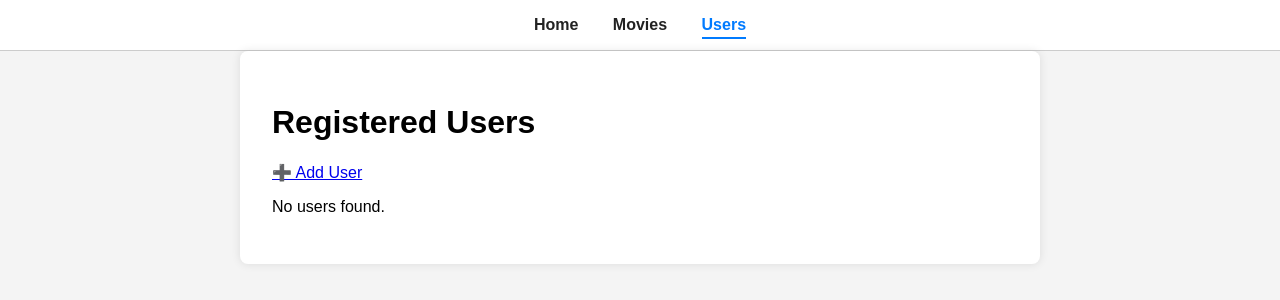
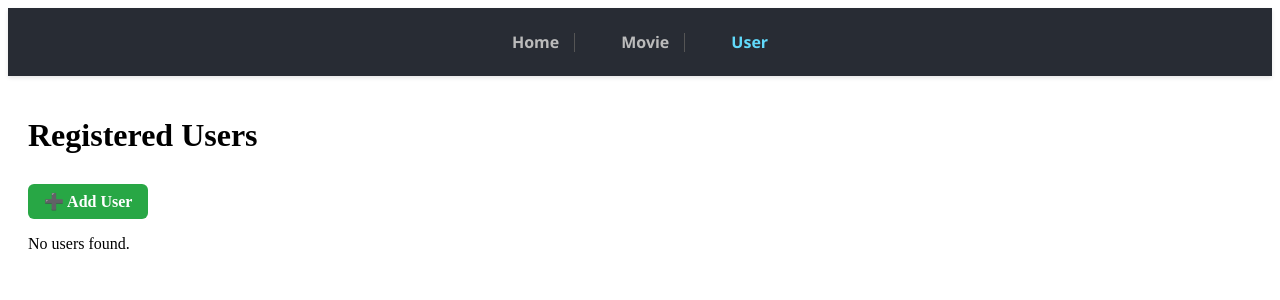
Before and after one commit to mmahnoosh/moviweb_app, a Python web app: template templates/list_users.html in a window 1280 px wide. Shown: the top 300 px of the page. Run offline with Jinja, Linux system fonts and the light colour scheme; the template is opened without the code that fills it, so the values that code supplies are empty.

Commit message:
delete fetch_movie_data.html

```diff
--- a/static/style.css
+++ b/static/style.css
@@ -1,130 +1,172 @@
-/* Base styling for all elements */
-* {
-    box-sizing: border-box;
+/* Header Container */
+.header-container {
+    background-color: #282c34;
+    padding: 15px 0;
+    box-shadow: 0 2px 4px rgba(0,0,0,0.1);
 }
 
-/* Page background and font */
-body {
-    font-family: Arial, sans-serif;
-    margin: 0;
-    padding: 0;
-    background-color: #f4f4f4;
+/* Breadcrumb / Navigation */
+.breadcrumb {
+    display: flex;
+    justify-content: center;
+    gap: 30px;
+    font-family: 'Segoe UI', Tahoma, Geneva, Verdana, sans-serif;
 }
 
-/* Header container */
-.header-container {
-    background-color: #fff;
-    border-bottom: 1px solid #ccc;
-    padding: 1em 0;
+/* Links Styling */
+.breadcrumb a {
+    color: #bbb;
+    text-decoration: none;
+    font-weight: 600;
+    padding: 8px 16px;
+    position: relative;
+    transition: color 0.3s ease;
+}
+
+/* Vertikale Linie zwischen Links, außer beim letzten */
+.breadcrumb a:not(:last-child)::after {
+    content: "";
+    position: absolute;
+    right: 0;
+    top: 25%;
+    height: 50%;
+    width: 1px;
+    background-color: #555;
+}
+
+/* Hover & Aktiver Link */
+.breadcrumb a:hover,
+.breadcrumb a.active {
+    color: #61dafb;
+}
+
+/* Main Content Container */
+.main-container {
+    padding: 20px;
+}
+
+/* Zentrierte Nachricht für die Home-Seite */
+.centered-container {
+    display: flex;
+    justify-content: center;
+    align-items: center;
+    height: calc(100vh - 80px); /* Header abziehen (ca. 60-80px) */
     text-align: center;
 }
 
-/* Breadcrumb navigation */
-.breadcrumb a {
-    margin: 0 15px;
-    text-decoration: none;
-    color: #222;
-    font-weight: bold;
-    padding-bottom: 4px;
+.message-box {
+    font-size: 2rem;
+    color: #282c34;
+    font-weight: 700;
+    max-width: 600px;
+    line-height: 1.3;
 }
 
-.breadcrumb a.active {
-    color: #007BFF;
-    border-bottom: 2px solid #007BFF;
+/* Grid für Movie-Karten */
+.movie-grid {
+    display: grid;
+    grid-template-columns: repeat(auto-fill, minmax(220px, 1fr));
+    gap: 1.5em;
+    margin-top: 2em;
 }
 
-/* Main content container */
-.main-container {
-    padding: 2em;
-    max-width: 800px;
-    margin: 0 auto;
+/* Karten-Stil (bereits bei dir vorhanden, hier zur Sicherheit) */
+.card {
     background-color: #fff;
-    border-radius: 8px;
-    box-shadow: 0 0 10px rgba(0,0,0,0.1);
+    border-radius: 10px;
+    box-shadow: 0 2px 8px rgba(0,0,0,0.1);
+    padding: 1em;
+    text-align: center;
+    display: flex;
+    flex-direction: column;
+    justify-content: space-between;
+    transition: transform 0.2s ease, box-shadow 0.2s ease;
 }
 
-/* Form styles */
-form {
-    margin-bottom: 2em;
+.card:hover {
+    transform: translateY(-4px);
+    box-shadow: 0 4px 12px rgba(0,0,0,0.15);
 }
 
-label {
-    display: block;
-    margin-bottom: 0.5em;
-    font-weight: bold;
+.card img {
+    width: 100%;
+    height: auto;
+    max-height: 300px;
+    border-radius: 8px;
+    object-fit: cover;
+    margin-bottom: 1em;
 }
 
-input[type="text"] {
-    width: 100%;
-    padding: 0.7em;
-    margin-bottom: 1em;
-    border: 1px solid #ccc;
-    border-radius: 5px;
+.button {
+    padding: 0.5em 1em;
+    margin-top: 0.5em;
+    border: none;
+    border-radius: 6px;
+    font-weight: bold;
+    cursor: pointer;
+    display: inline-block;
+    text-decoration: none;
+    color: #fff;
+    background-color: #28a745; /* grün */
+    transition: background-color 0.2s ease;
 }
 
-/* Button styles */
-.button {
-    border: none;
-    padding: 0.6em 1.2em;
-    border-radius: 5px;
-    cursor: pointer;
-    text-decoration: none;
-    color: white;
-    display: inline-block;
-    margin: 0 0.3em 1em 0;
+.button:hover {
+    background-color: #218838;
 }
 
-/* Primary action button */
-.button-primary {
-    background-color: #007BFF;
+/* User Grid - gleich wie Movie Grid */
+.user-grid {
+    display: grid;
+    grid-template-columns: repeat(auto-fill, minmax(220px, 1fr));
+    gap: 1.5em;
+    margin-top: 1em;
 }
 
-.button-primary:hover {
-    background-color: #0056b3;
+/* Karten (bereits vorhanden, ggf. ergänzen) */
+.card {
+    background-color: #fff;
+    border-radius: 10px;
+    box-shadow: 0 2px 8px rgba(0,0,0,0.1);
+    padding: 1em;
+    text-align: center;
+    display: flex;
+    flex-direction: column;
+    justify-content: space-between;
+    transition: transform 0.2s ease, box-shadow 0.2s ease;
 }
 
-/* Danger/Destructive action button */
+.card:hover {
+    transform: translateY(-4px);
+    box-shadow: 0 4px 12px rgba(0,0,0,0.15);
+}
+
+/* Buttons (bereits in deinem CSS vorhanden, hier nochmal zur Sicherheit) */
+.button {
+    padding: 0.5em 1em;
+    margin-top: 0.5em;
+    border: none;
+    border-radius: 6px;
+    font-weight: bold;
+    cursor: pointer;
+    display: inline-block;
+    text-decoration: none;
+    color: #fff;
+    transition: background-color 0.2s ease;
+}
+
+.button-success {
+    background-color: #28a745;
+}
+
+.button-success:hover {
+    background-color: #218838;
+}
+
 .button-danger {
-    background-color: #d9534f;
+    background-color: #dc3545;
 }
 
 .button-danger:hover {
-    background-color: #c9302c;
+    background-color: #c82333;
 }
-
-/* Error message styling */
-.error {
-    color: red;
-    margin-top: 1em;
-}
-
-/* Movie information block */
-.movie-info {
-    margin-top: 2em;
-}
-
-.movie-info h2 {
-    margin-bottom: 0.5em;
-}
-
-.movie-poster {
-    max-width: 200px;
-    margin-top: 1em;
-    border-radius: 5px;
-    box-shadow: 0 2px 4px rgba(0,0,0,0.1);
-}
-
-/* User ID display */
-.user-id {
-    font-size: 0.9em;
-    color: #666;
-    margin-top: 1em;
-}
-
-/* Grid layout for user cards */
-.user-grid {
-    display: grid;
-    grid-template-columns: repeat(auto-fit, minmax(250px, 1fr));
-    gap: 1em;
-    margin-top: 2em;
-}
--- a/templates/base.html
+++ b/templates/base.html
@@ -10,8 +10,8 @@
     <div class="header-container">
         <div class="breadcrumb">
             <a href="{{ url_for('home') }}" class="{% if active_page == 'home' %}active{% endif %}">Home</a>
-            <a href="{{ url_for('list_movies') }}" class="{% if active_page == 'movies' %}active{% endif %}">Movies</a>
-            <a href="{{ url_for('list_users') }}" class="{% if active_page == 'users' %}active{% endif %}">Users</a>
+            <a href="{{ url_for('list_movies') }}" class="{% if active_page == 'movies' %}active{% endif %}">Movie</a>
+            <a href="{{ url_for('list_users') }}" class="{% if active_page == 'users' %}active{% endif %}">User</a>
         </div>
     </div>
 
--- a/templates/list_users.html
+++ b/templates/list_users.html
@@ -5,23 +5,22 @@
 {% block content %}
     <h1>Registered Users</h1>
 
-    <div class="actions">
-        <a href="{{ url_for('add_user') }}">➕ Add User</a>
-
+    <div class="actions" style="margin-bottom: 1em;">
+        <a href="{{ url_for('add_user') }}" class="button button-success">➕ Add User</a>
     </div>
 
     {% if users %}
         <div class="user-grid">
             {% for user in users %}
-                <div class="user-card" id="user-{{ user.id }}">
+                <div class="card" id="user-{{ user.id }}">
+                    <h3>{{ user.name | e }}</h3>
                     <p><strong>ID:</strong> {{ user.id }}</p>
-                    <p><strong>Name:</strong> {{ user.name | e }}</p>
-                    <a href="/users/{{user.id }}">🎬 View Movies</a>
+                    <a href="/users/{{ user.id }}" class="button button-success" style="margin-top: 0.5em;">🎬 View Movies</a>
 
-                    <!-- Delete button -->
-                    <form action="/users/delete/{{user.id}}" method="post" style="margin-top: 10px;">
-                        <button type="submit" onclick="return confirm('Are you sure you want to delete this user?');">
-                            🗑️ Delete User</button>
+                    <form action="/users/delete/{{ user.id }}" method="post" style="margin-top: 10px;">
+                        <button type="submit" class="button button-danger" onclick="return confirm('Are you sure you want to delete this user?');">
+                            🗑️ Delete User
+                        </button>
                     </form>
                 </div>
             {% endfor %}
```
Also changed, not shown: other parts of templates/base.html (+1 -1 lines), app.py (+39 -74 lines), templates/add_movie.html (+62 -33 lines), templates/add_movie_to_user.html (deleted, +0 -21 lines), templates/add_user.html (+7 -7 lines), templates/add_user_movie.html (deleted, +0 -39 lines), templates/fetch_movie_data.html (deleted, +0 -61 lines), templates/home.html (+4 -18 lines), templates/list_movies.html (+13 -20 lines), templates/user_movies.html (+11 -25 lines), templates/users.html (deleted, +0 -15 lines).
